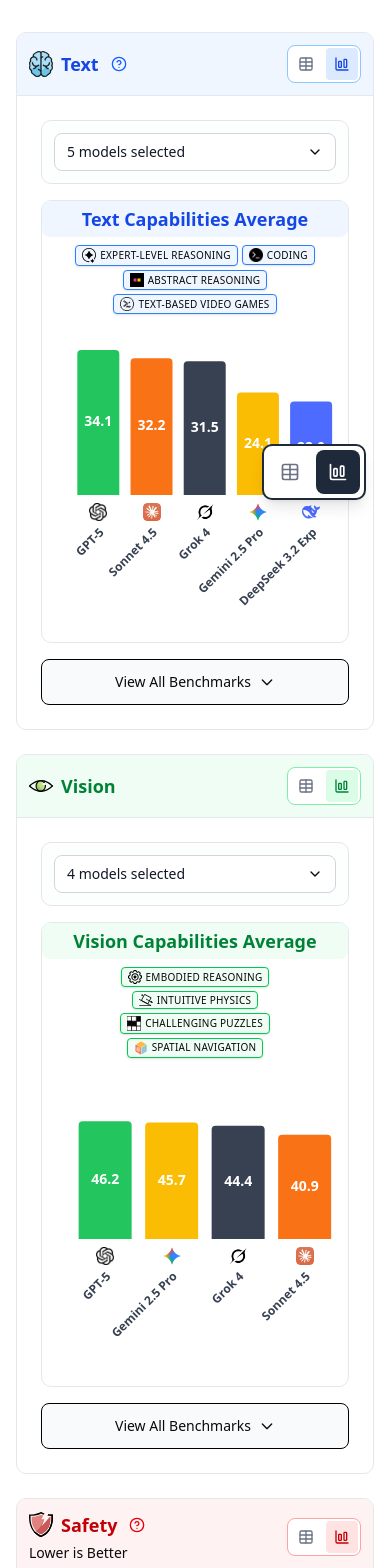
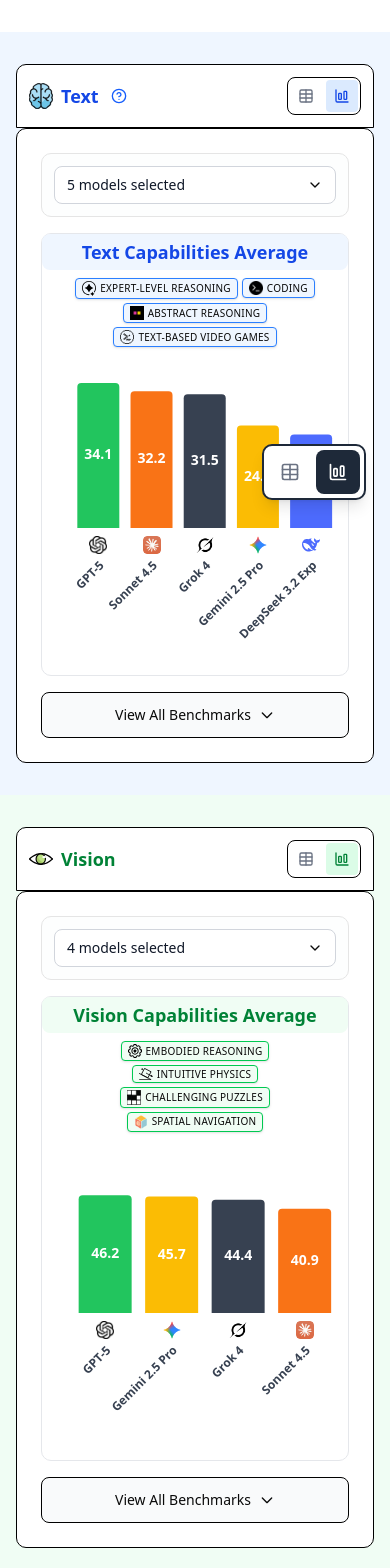
Before and after one commit to justinphan3110cais/cais-ai-dashboard, a Next.js app: page / in a window 390 px wide. Shown: the part 320-1888 px from the top of the page. Built offline with nearby package versions, Linux system fonts and the light colour scheme.

Commit message:
update color

```diff
--- a/components/InlineBarChart.tsx
+++ b/components/InlineBarChart.tsx
@@ -308,7 +308,7 @@
   };
 
   return (
-    <div className="p-6">
+    <div className="bg-white border border-black rounded-lg p-6">
       {/* Chart Filter Bar */}
       <ChartFilterBar
         filters={chartFilters}
--- a/components/ModelResultsTable.tsx
+++ b/components/ModelResultsTable.tsx
@@ -221,7 +221,6 @@
 const LeaderboardTable = ({
   datasets,
   models,
-  bgColor,
   sortConfig,
   onSort,
   expanded = false,
@@ -233,7 +232,6 @@
 }: {
   datasets: Dataset[];
   models: Model[];
-  bgColor: string;
   sortConfig: SortConfig;
   onSort: (datasetId: string) => void;
   expanded?: boolean;
@@ -281,13 +279,13 @@
       <TableHeader className="sticky top-0 bg-background z-40">
             <TableRow>
           <TableHead
-            className={`w-[200px] border-r border-gray-300 border-b-2 border-b-gray-300 sticky left-0 ${bgColor}`}
+            className={`w-[200px] border-r border-black border-b-2 border-b-black sticky left-0 bg-white`}
             style={{ position: 'sticky', left: 0, top: 0, zIndex: 40 }}
           >
             <div className="font-semibold">Model</div>
           </TableHead>
           {/* Average column - show second (after Model) */}
-          <TableHead className={`text-center ${bgColor} min-w-[80px] font-bold border-b-2 border-b-gray-300 border-r border-gray-300`}>
+          <TableHead className={`text-center bg-white min-w-[80px] font-bold border-b-2 border-b-black border-r border-black`}>
             <button
               onClick={() => onSort('average')}
               className="w-full text-center hover:text-blue-600 transition-colors cursor-pointer"
@@ -305,7 +303,7 @@
           {datasets.map((dataset, index) => (
             <TableHead
               key={dataset.name}
-              className={`text-center ${bgColor} min-w-[100px] w-auto border-b-2 border-b-gray-300 ${index < datasets.length - 1 ? 'border-r border-gray-300' : ''} py-1`}
+              className={`text-center bg-white min-w-[100px] w-auto border-b-2 border-b-black ${index < datasets.length - 1 ? 'border-r border-black' : ''} py-1`}
             >
               <DatasetHeader dataset={dataset} onSort={onSort} sortConfig={sortConfig} onShowDetails={onShowDetails} onMobilePopup={onMobilePopup} />
             </TableHead>
@@ -319,7 +317,7 @@
             className={`border-b border-gray-200 ${getRowStyling()} ${model.modelCardUrl ? 'group' : ''}`}
           >
               <TableCell
-                className={`text-center border-r border-gray-300 sticky left-0 bg-white min-w-[180px]`}
+                className={`text-center border-r border-black sticky left-0 bg-white min-w-[180px]`}
                 style={{ position: 'sticky', left: 0, zIndex: 30, backgroundColor: 'white' }}
               >              <div className="flex items-center gap-2 pr-2">
                 <Image
@@ -351,7 +349,7 @@
                               />
                             </button>
                           </TooltipTrigger>
-                          <TooltipContent className="bg-gray-100 text-foreground border border-gray-300">
+                          <TooltipContent className="bg-gray-100 text-foreground border border-black">
                             <div className="flex items-center gap-2">
                               <Image
                             src={getProviderLogo(model.provider).src}
@@ -369,7 +367,7 @@
                 </TableCell>
 
             {/* Average column - show second (after Model) */}
-            <TableCell className={`text-center ${bgColor}/30 font-bold border-r border-gray-300`}>
+            <TableCell className={`text-center font-bold border-r border-black`}>
               <span className="font-mono text-sm">
                 {formatValue(calculateAverage(model, datasets))}
               </span>
@@ -381,7 +379,7 @@
               return (
                 <TableCell
                   key={dataset.name}
-                  className={`text-center ${bgColor}/30 ${index < datasets.length - 1 ? 'border-r border-gray-300' : ''}`}
+                  className={`text-center ${index < datasets.length - 1 ? 'border-r border-black' : ''}`}
                 >
                   <EditableTableCell
                     value={displayScore}
@@ -399,7 +397,7 @@
   );
 
   return (
-    <div className="border border-gray-300 rounded-md">
+    <div className="border border-black rounded-md bg-white">
       {expanded ? (
         <div className="overflow-auto scrollbar-hidden" style={{ WebkitOverflowScrolling: 'touch', scrollBehavior: 'smooth' }}>
           {tableContent}
@@ -845,7 +843,7 @@
   const safetySortedModels = sortModels(safetyFilteredModels, SAFETY_DATASETS, safetySortConfig);
 
   return (
-    <div className="w-full space-y-6">
+    <div className="w-full">
       {isEditMode && (
         <div className="flex justify-end">
           <button
@@ -867,8 +865,9 @@
       )}
 
       {/* Text-based Capabilities Card */}
-      <div id="text-section" className="border border-gray-200 rounded-lg overflow-hidden">
-        <div className="bg-blue-50 px-3 sm:px-6 py-3 sm:py-4 border-b border-gray-200">
+      <div id="text-section" className="w-screen relative left-1/2 right-1/2 -ml-[50vw] -mr-[50vw] bg-blue-50 py-8">
+        <div className="mx-auto max-w-7xl px-4">
+          <div className="bg-white border border-black rounded-t-lg px-3 sm:px-6 py-3 sm:py-4 mb-0">
             <div className="flex flex-col sm:flex-row items-start sm:items-center justify-between gap-2 sm:gap-4">
             <div className="flex items-center justify-between w-full sm:w-auto">
               <div className="flex items-center gap-2">
@@ -919,7 +918,7 @@
                   </button>
                 )}
               </div>
-            <div className="flex items-center gap-1 bg-white border border-blue-300 rounded-md p-0.5 sm:hidden">
+            <div className="flex items-center gap-1 bg-white border border-black rounded-md p-0.5 sm:hidden">
               <button
                 onClick={() => setViewModes(prev => ({ ...prev, textCapabilities: 'table' }))}
                 className={`p-2 rounded ${viewModes.textCapabilities === 'table' ? 'bg-blue-100 text-blue-700' : 'text-gray-500 hover:text-blue-700'} transition-colors`}
@@ -942,7 +941,7 @@
                 />
               </div>
             )}
-            <div className="hidden sm:flex items-center gap-1 bg-white border border-blue-300 rounded-md p-0.5">
+            <div className="hidden sm:flex items-center gap-1 bg-white border border-black rounded-md p-0.5">
               <button
                 onClick={() => setViewModes(prev => ({ ...prev, textCapabilities: 'table' }))}
                 className={`p-2 rounded ${viewModes.textCapabilities === 'table' ? 'bg-blue-100 text-blue-700' : 'text-gray-500 hover:text-blue-700'} transition-colors`}
@@ -966,7 +965,6 @@
           <LeaderboardTable
             datasets={TEXT_CAPABILITIES_DATASETS}
             models={textCapabilitiesSortedModels}
-            bgColor="bg-blue-50"
             sortConfig={textCapabilitiesSortConfig}
             onSort={handleTextCapabilitiesSort}
             expanded={expandState.textCapabilities}
@@ -988,7 +986,7 @@
         {viewModes.textCapabilities === 'table' && (
           <>
             {!expandState.textCapabilities && (
-              <div className="border-t border-gray-200 bg-gray-50">
+              <div className="border-x border-b border-t border-black rounded-b-lg bg-white">
                 <button
                   onClick={() => {
                     setExpandState(prev => ({ ...prev, textCapabilities: true }));
@@ -1002,7 +1000,7 @@
                       }
                     }));
                   }}
-                  className="w-full py-3 flex items-center justify-center gap-2 text-gray-600 hover:text-gray-800 hover:bg-gray-100 transition-colors"
+                  className="w-full py-3 flex items-center justify-center gap-2 text-gray-600 hover:text-gray-800 hover:bg-gray-50 transition-colors"
                 >
                   <span className="text-sm font-medium">View All</span>
                   <ChevronDown className="w-4 h-4" />
@@ -1010,7 +1008,7 @@
               </div>
             )}
             {expandState.textCapabilities && (
-              <div className="border-t border-gray-200 bg-gray-50">
+              <div className="border-x border-b border-t border-black rounded-b-lg bg-white">
                 <button
                   onClick={() => {
                     setExpandState(prev => ({ ...prev, textCapabilities: false }));
@@ -1024,7 +1022,7 @@
                       }
                     }));
                   }}
-                  className="w-full py-3 flex items-center justify-center gap-2 text-gray-600 hover:text-gray-800 hover:bg-gray-100 transition-colors"
+                  className="w-full py-3 flex items-center justify-center gap-2 text-gray-600 hover:text-gray-800 hover:bg-gray-50 transition-colors"
                 >
                   <span className="text-sm font-medium">Collapse</span>
                   <ChevronUp className="w-4 h-4" />
@@ -1034,10 +1032,12 @@
           </>
         )}
         </div>
+      </div>
 
       {/* Multimodal Capabilities Card */}
-      <div id="vision-section" className="border border-gray-200 rounded-lg overflow-hidden">
-        <div className="bg-green-50 px-3 sm:px-6 py-3 sm:py-4 border-b border-gray-200">
+      <div id="vision-section" className="w-screen relative left-1/2 right-1/2 -ml-[50vw] -mr-[50vw] bg-green-50 py-8">
+        <div className="mx-auto max-w-7xl px-4">
+          <div className="bg-white border border-black rounded-t-lg px-3 sm:px-6 py-3 sm:py-4 mb-0">
             <div className="flex flex-col sm:flex-row items-start sm:items-center justify-between gap-2 sm:gap-4">
             <div className="flex items-center justify-between w-full sm:w-auto">
               <div className="flex items-center gap-2">
@@ -1050,7 +1050,7 @@
                 />
                 <h3 className="text-lg sm:text-xl font-semibold text-green-700 flex-shrink-0">Vision</h3>
               </div>
-              <div className="flex items-center gap-1 bg-white border border-green-300 rounded-md p-0.5 sm:hidden">
+              <div className="flex items-center gap-1 bg-white border border-black rounded-md p-0.5 sm:hidden">
                 <button
                   onClick={() => setViewModes(prev => ({ ...prev, multimodal: 'table' }))}
                   className={`p-2 rounded ${viewModes.multimodal === 'table' ? 'bg-green-100 text-green-700' : 'text-gray-500 hover:text-green-700'} transition-colors`}
@@ -1073,7 +1073,7 @@
                 />
               </div>
             )}
-            <div className="hidden sm:flex items-center gap-1 bg-white border border-green-300 rounded-md p-0.5">
+            <div className="hidden sm:flex items-center gap-1 bg-white border border-black rounded-md p-0.5">
               <button
                 onClick={() => setViewModes(prev => ({ ...prev, multimodal: 'table' }))}
                 className={`p-2 rounded ${viewModes.multimodal === 'table' ? 'bg-green-100 text-green-700' : 'text-gray-500 hover:text-green-700'} transition-colors`}
@@ -1097,7 +1097,6 @@
           <LeaderboardTable
             datasets={MULTIMODAL_DATASETS}
             models={multimodalSortedModels}
-            bgColor="bg-green-50"
             sortConfig={multimodalSortConfig}
             onSort={handleMultimodalSort}
             expanded={expandState.multimodal}
@@ -1117,7 +1116,7 @@
           />
         )}
         {viewModes.multimodal === 'table' && !expandState.multimodal && (
-          <div className="border-t border-gray-200 bg-gray-50">
+          <div className="border-x border-b border-t border-black rounded-b-lg bg-white">
             <button
               onClick={() => {
                 setExpandState(prev => ({ ...prev, multimodal: true }));
@@ -1131,7 +1130,7 @@
                   }
                 }));
               }}
-              className="w-full py-3 flex items-center justify-center gap-2 text-gray-600 hover:text-gray-800 hover:bg-gray-100 transition-colors"
+              className="w-full py-3 flex items-center justify-center gap-2 text-gray-600 hover:text-gray-800 hover:bg-gray-50 transition-colors"
             >
               <span className="text-sm font-medium">View All</span>
               <ChevronDown className="w-4 h-4" />
@@ -1139,7 +1138,7 @@
           </div>
         )}
         {viewModes.multimodal === 'table' && expandState.multimodal && (
-          <div className="border-t border-gray-200 bg-gray-50">
+          <div className="border-x border-b border-t border-black rounded-b-lg bg-white">
             <button
               onClick={() => {
                 setExpandState(prev => ({ ...prev, multimodal: false }));
@@ -1153,7 +1152,7 @@
                   }
                 }));
               }}
-              className="w-full py-3 flex items-center justify-center gap-2 text-gray-600 hover:text-gray-800 hover:bg-gray-100 transition-colors"
+              className="w-full py-3 flex items-center justify-center gap-2 text-gray-600 hover:text-gray-800 hover:bg-gray-50 transition-colors"
             >
               <span className="text-sm font-medium">Collapse</span>
               <ChevronUp className="w-4 h-4" />
@@ -1161,10 +1160,12 @@
           </div>
         )}
         </div>
+      </div>
 
       {/* Safety Card */}
-      <div id="safety-section" className="border border-gray-200 rounded-lg overflow-hidden">
-        <div className="bg-red-50 px-3 sm:px-6 py-3 sm:py-4 border-b border-gray-200">
+      <div id="safety-section" className="w-screen relative left-1/2 right-1/2 -ml-[50vw] -mr-[50vw] bg-red-50 py-8">
+        <div className="mx-auto max-w-7xl px-4">
+          <div className="bg-white border border-black rounded-t-lg px-3 sm:px-6 py-3 sm:py-4 mb-0">
             <div className="flex flex-col sm:flex-row items-start sm:items-center justify-between gap-2 sm:gap-4">
             <div className="flex items-center justify-between w-full sm:w-auto">
               <div className="flex-shrink-0">
@@ -1217,7 +1218,7 @@
                 </div>
                 <p className="text-sm text-foreground mt-1">Lower is Better</p>
               </div>
-              <div className="flex items-center gap-1 bg-white border border-red-300 rounded-md p-0.5 sm:hidden">
+              <div className="flex items-center gap-1 bg-white border border-black rounded-md p-0.5 sm:hidden">
                 <button
                   onClick={() => setViewModes(prev => ({ ...prev, safety: 'table' }))}
                   className={`p-2 rounded ${viewModes.safety === 'table' ? 'bg-red-100 text-red-700' : 'text-gray-500 hover:text-red-700'} transition-colors`}
@@ -1240,7 +1241,7 @@
                 />
               </div>
             )}
-            <div className="hidden sm:flex items-center gap-1 bg-white border border-red-300 rounded-md p-0.5">
+            <div className="hidden sm:flex items-center gap-1 bg-white border border-black rounded-md p-0.5">
               <button
                 onClick={() => setViewModes(prev => ({ ...prev, safety: 'table' }))}
                 className={`p-2 rounded ${viewModes.safety === 'table' ? 'bg-red-100 text-red-700' : 'text-gray-500 hover:text-red-700'} transition-colors`}
@@ -1264,7 +1265,6 @@
           <LeaderboardTable
             datasets={SAFETY_DATASETS}
             models={safetySortedModels}
-            bgColor="bg-red-50"
             sortConfig={safetySortConfig}
             onSort={handleSafetySort}
             expanded={expandState.safety}
@@ -1284,7 +1284,7 @@
           />
         )}
         {viewModes.safety === 'table' && !expandState.safety && (
-          <div className="border-t border-gray-200 bg-gray-50">
+          <div className="border-x border-b border-t border-black rounded-b-lg bg-white">
             <button
               onClick={() => {
                 setExpandState(prev => ({ ...prev, safety: true }));
@@ -1298,7 +1298,7 @@
                   }
                 }));
               }}
-              className="w-full py-3 flex items-center justify-center gap-2 text-gray-600 hover:text-gray-800 hover:bg-gray-100 transition-colors"
+              className="w-full py-3 flex items-center justify-center gap-2 text-gray-600 hover:text-gray-800 hover:bg-gray-50 transition-colors"
             >
               <span className="text-sm font-medium">View All</span>
               <ChevronDown className="w-4 h-4" />
@@ -1306,7 +1306,7 @@
           </div>
         )}
         {viewModes.safety === 'table' && expandState.safety && (
-          <div className="border-t border-gray-200 bg-gray-50">
+          <div className="border-x border-b border-t border-black rounded-b-lg bg-white">
             <button
               onClick={() => {
                 setExpandState(prev => ({ ...prev, safety: false }));
@@ -1320,13 +1320,14 @@
                   }
                 }));
               }}
-              className="w-full py-3 flex items-center justify-center gap-2 text-gray-600 hover:text-gray-800 hover:bg-gray-100 transition-colors"
+              className="w-full py-3 flex items-center justify-center gap-2 text-gray-600 hover:text-gray-800 hover:bg-gray-50 transition-colors"
             >
               <span className="text-sm font-medium">Collapse</span>
               <ChevronUp className="w-4 h-4" />
             </button>
           </div>
         )}
+        </div>
       </div>
 
 
```
Also changed, not shown: 1 other file (tests, documents, lock files or other folders). Lines whose indentation alone changed are shown as unchanged.
